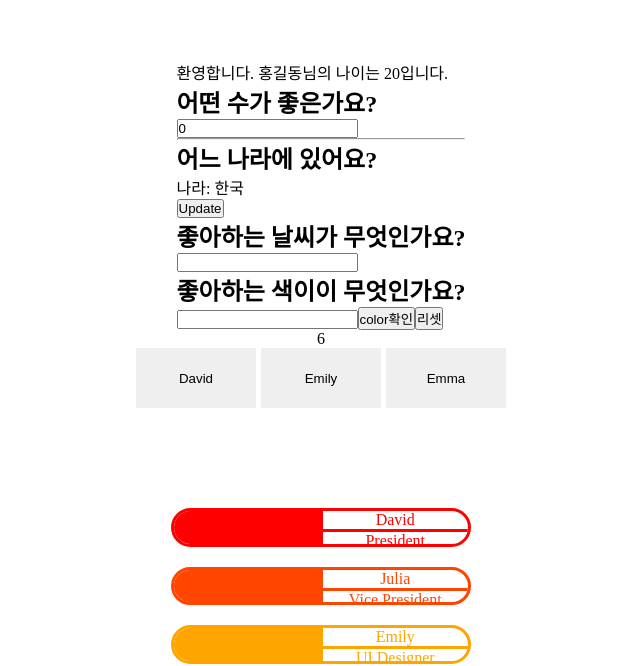
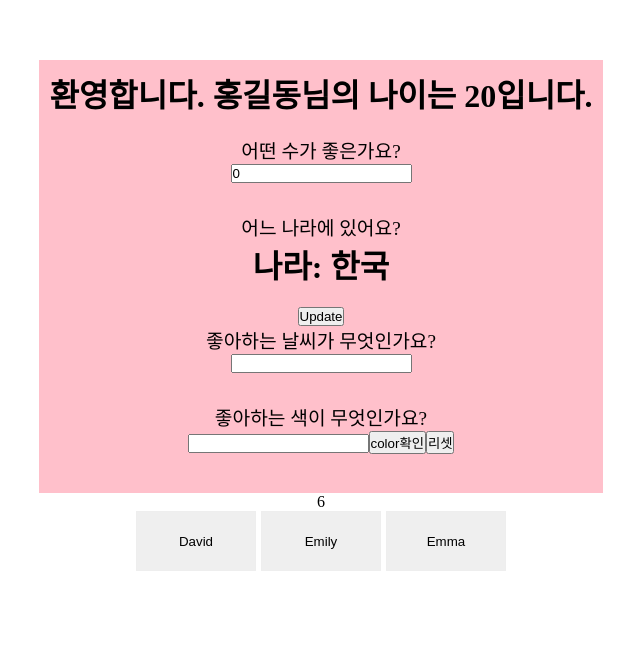
Before and after one commit to aajy/react, a React (Create React App) app: page / in a window 1280 px wide. Shown: the part 140-806 px from the top of the page, without its empty margins (319-959 px from the left). Built offline with nearby package versions, Linux system fonts and the light colour scheme.

Commit message:
header컴포넌트 css간단정리

```diff
--- a/src/components/common/Header.jsx
+++ b/src/components/common/Header.jsx
@@ -2,6 +2,7 @@ import { useContext, useMemo, useEffect, useState } from 'react';
 import { AgeContext } from './AgeContext';
 import { NameContext } from './NameContext';
 import { useRef } from 'react';
+import './Header.scss';
 
 export default function Header() {
 	const age = useContext(AgeContext);
@@ -39,7 +40,6 @@ export default function Header() {
 				value={number}
 				onChange={(e) => setNumber(e.target.value)}
 			/>
-			<hr />
 			<h2>어느 나라에 있어요?</h2>
 			<p>나라: {location.country}</p>
 			<button onClick={() => setIsKorea(!isKorea)}>Update</button>
@@ -49,7 +49,7 @@ export default function Header() {
 				value={Weather}
 				onChange={(e) => setWeather(e.target.value)}
 			/>
-			<h2>좋아하는 색이이 무엇인가요?</h2>
+			<h2>좋아하는 색이 무엇인가요?</h2>
 			<input type='text' ref={color} />
 			<button onClick={checkColor}>color확인</button>
 			<button onClick={reset}>리셋</button>
--- /dev/null
+++ b/src/components/common/Header.scss
@@ -0,0 +1,17 @@
+header {
+	background-color: pink;
+	padding: 10px;
+	text-align: center;
+	p {
+		margin-bottom: 20px;
+		font-weight: bold;
+		font-size: 2rem;
+	}
+	h2 {
+		font-weight: normal;
+		font-size: 1.2rem;
+	}
+	input {
+		margin-bottom: 30px;
+	}
+}
```
